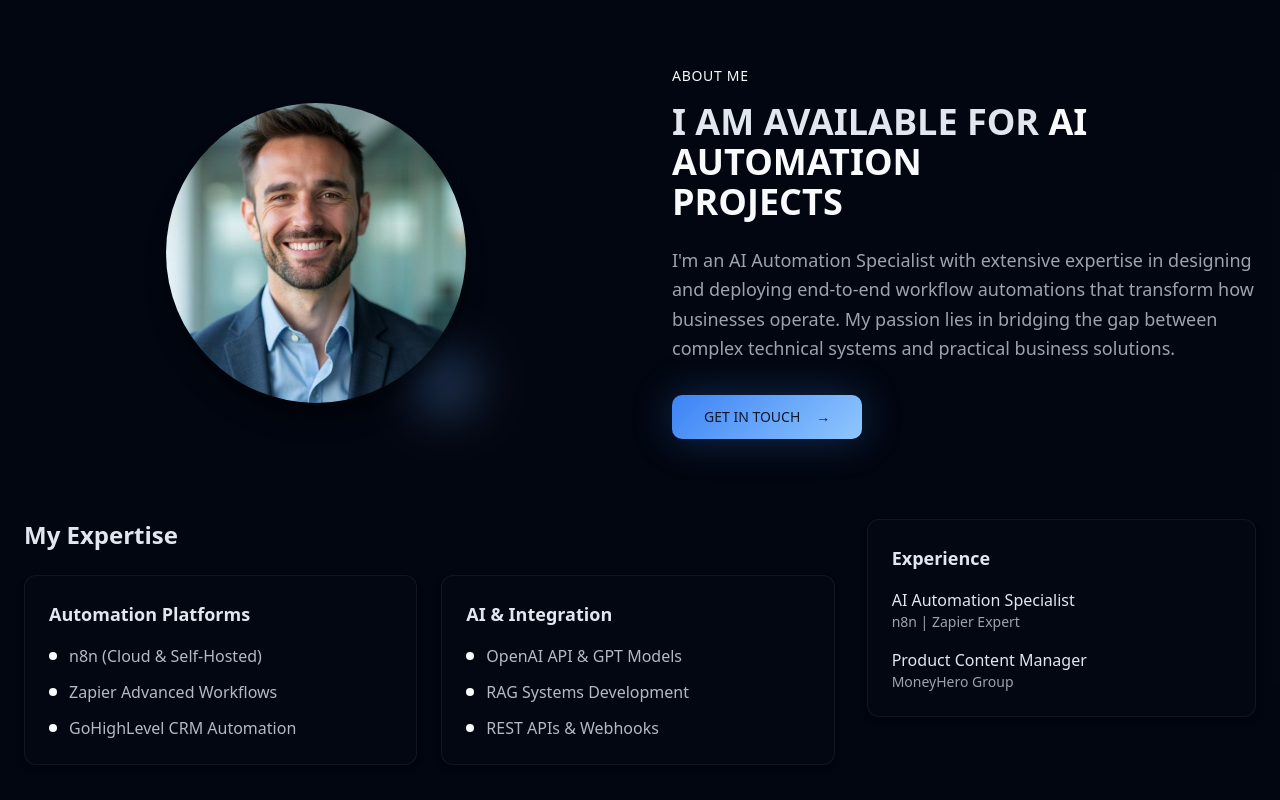
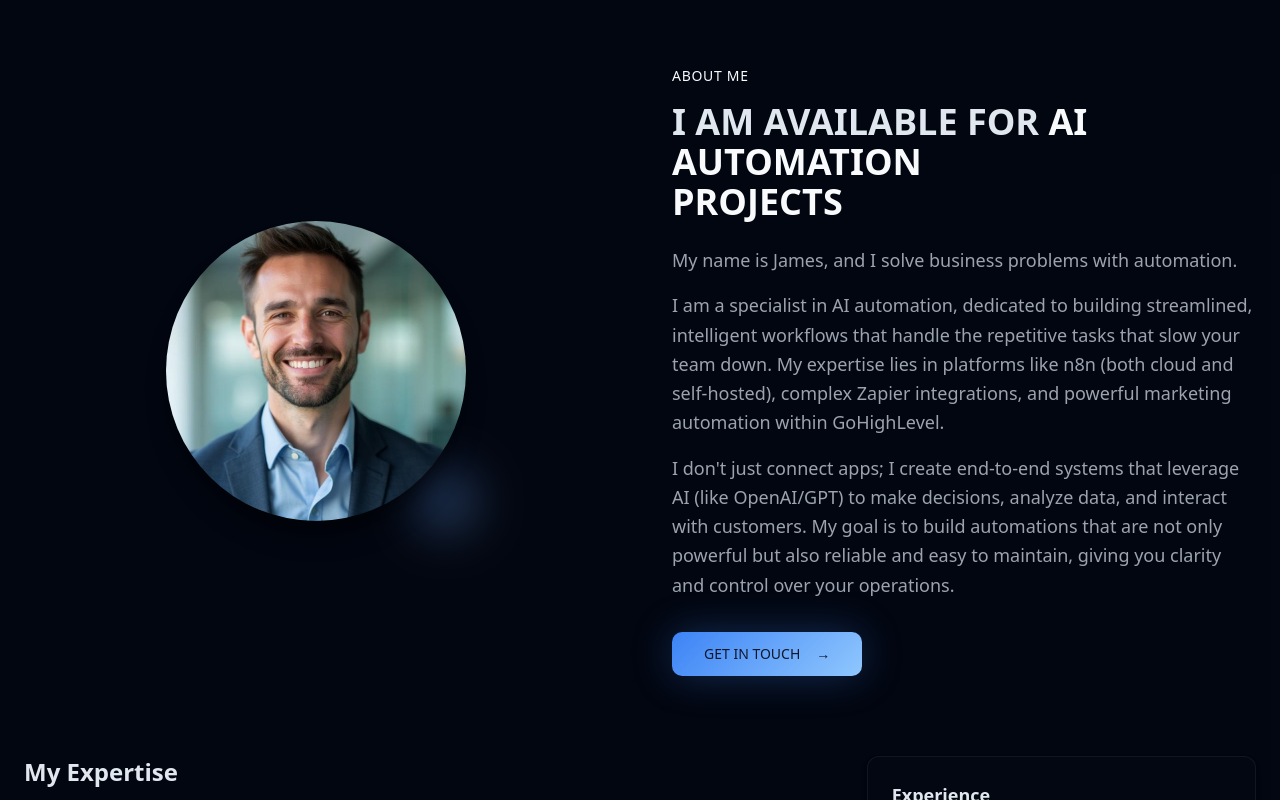
Before and after one commit to Erihaven/james-flows, a React (Vite) app: page / in a window 1280 px wide. Shown: the part 843-1643 px from the top of the page. Built offline with nearby package versions, Linux system fonts and the light colour scheme.

Commit message:
Update About Me section text

```diff
--- a/src/components/About.tsx
+++ b/src/components/About.tsx
@@ -33,11 +33,13 @@ const About = () => {
                 <br />
                 <span className="text-primary">PROJECTS</span>
               </h2>
-              <p className="text-lg text-muted-foreground leading-relaxed mb-8">
-                I'm an AI Automation Specialist with extensive expertise in designing and deploying
-                end-to-end workflow automations that transform how businesses operate. My passion
-                lies in bridging the gap between complex technical systems and practical business solutions.
-              </p>
+              <div className="text-lg text-muted-foreground leading-relaxed mb-8 space-y-4">
+                <p>My name is James, and I solve business problems with automation.</p>
+
+                <p>I am a specialist in AI automation, dedicated to building streamlined, intelligent workflows that handle the repetitive tasks that slow your team down. My expertise lies in platforms like n8n (both cloud and self-hosted), complex Zapier integrations, and powerful marketing automation within GoHighLevel.</p>
+
+                <p>I don't just connect apps; I create end-to-end systems that leverage AI (like OpenAI/GPT) to make decisions, analyze data, and interact with customers. My goal is to build automations that are not only powerful but also reliable and easy to maintain, giving you clarity and control over your operations.</p>
+              </div>
 
               <Button
                 size="lg"
```
